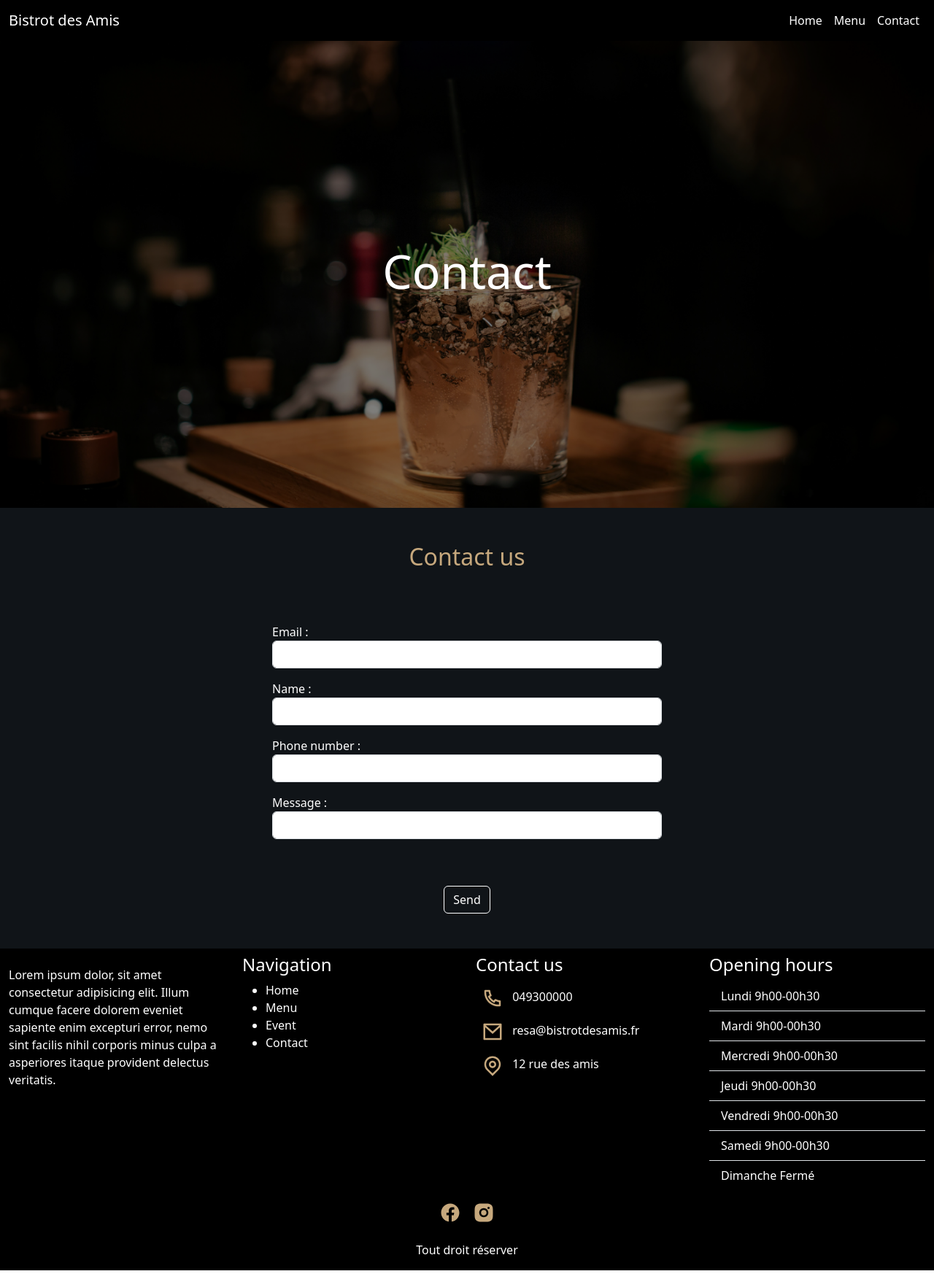
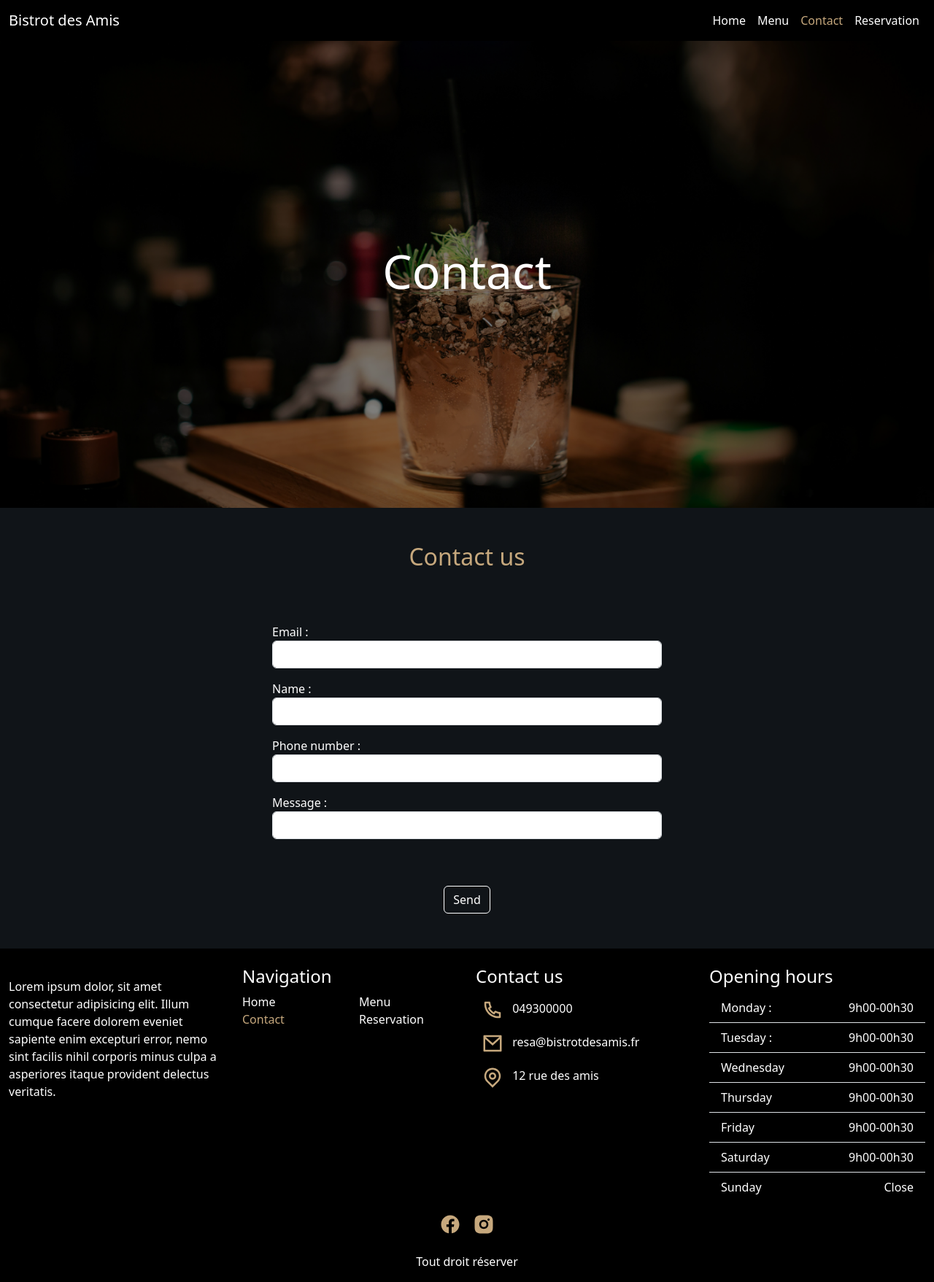
Before and after one commit to MickaelGP/VitrineBar, a Vue app: page /contact in a window 1280 px wide. Shown: the whole page at 73% size. Built offline with nearby package versions, Linux system fonts and the light colour scheme.

Commit message:
Adding view

```diff
--- a/src/components/FooterComponent.vue
+++ b/src/components/FooterComponent.vue
@@ -9,7 +9,7 @@ import IconMap from './icon/IconMap.vue';
 <template>
     <footer class="bg-black text-white">
         <div class="row mx-0">
-            <div class="col-lg-3">
+            <div class="col-lg-3 pt-3">
                 <img src="" alt="">
                 <p>
                     Lorem ipsum dolor, sit amet consectetur adipisicing elit. Illum cumque facere dolorem eveniet
@@ -18,26 +18,26 @@ import IconMap from './icon/IconMap.vue';
                     delectus veritatis.
                 </p>
             </div>
-            <div class="col-lg-3">
+            <div class="col-lg-3 pt-3">
                 <div class="mt-2">
                     <h4>Navigation</h4>
-                    <ul>
-                        <li>
+                    <div class="row">
+                        <div class="col-6">
                             <RouterLink to="/" class="nav-link">Home</RouterLink>
-                        </li>
-                        <li>
-                            <RouterLink to="/" class="nav-link">Menu</RouterLink>
-                        </li>
-                        <li>
-                            <RouterLink to="/" class="nav-link">Event</RouterLink>
-                        </li>
-                        <li>
-                            <RouterLink to="/" class="nav-link">Contact</RouterLink>
-                        </li>
-                    </ul>
+                        </div>
+                        <div class="col-6">
+                            <RouterLink to="/menu" class="nav-link">Menu</RouterLink>
+                        </div>
+                        <div class="col-6">
+                            <RouterLink to="/contact" class="nav-link">Contact</RouterLink>
+                        </div>
+                        <div class="col-6">
+                            <a href="/#reservation" class="nav-link">Reservation</a>
+                        </div>
+                    </div>
                 </div>
             </div>
-            <div class="col-lg-3">
+            <div class="col-lg-3 pt-3">
                 <div class="mt-2">
                     <h4>Contact us</h4>
                     <div>
@@ -47,19 +47,19 @@ import IconMap from './icon/IconMap.vue';
                     </div>
                 </div>
             </div>
-            <div class="col-lg-3">
+            <div class="col-lg-3 pt-3">
                 <div class="mt-2">
                 <h4>Opening hours</h4>
                 </div>
                 <div>
                     <ul class="list-group list-group-flush">
-                        <li class="list-group-item bg-black text-white">Lundi 9h00-00h30</li>
-                        <li class="list-group-item bg-black text-white">Mardi 9h00-00h30</li>
-                        <li class="list-group-item bg-black text-white">Mercredi 9h00-00h30</li>
-                        <li class="list-group-item bg-black text-white">Jeudi 9h00-00h30</li>
-                        <li class="list-group-item bg-black text-white">Vendredi 9h00-00h30</li>
-                        <li class="list-group-item bg-black text-white">Samedi 9h00-00h30</li>
-                        <li class="list-group-item bg-black text-white">Dimanche Fermé</li>
+                        <li class="list-group-item bg-black text-white"><span class="day">Monday :</span> <span class="time-day">9h00-00h30</span></li>
+                        <li class="list-group-item bg-black text-white"><span>Tuesday :</span> <span>9h00-00h30</span></li>
+                        <li class="list-group-item bg-black text-white"><span>Wednesday</span> <span>9h00-00h30</span></li>
+                        <li class="list-group-item bg-black text-white"><span>Thursday</span> <span>9h00-00h30</span></li>
+                        <li class="list-group-item bg-black text-white"><span>Friday</span> <span>9h00-00h30</span></li>
+                        <li class="list-group-item bg-black text-white"><span>Saturday</span> <span>9h00-00h30</span></li>
+                        <li class="list-group-item bg-black text-white"><span>Sunday</span> <span>Close</span></li>
                     </ul>
                 </div>
             </div>
@@ -74,5 +74,19 @@ import IconMap from './icon/IconMap.vue';
             </div>
         </div>
     </footer>
-
 </template>
+<style>
+.nav-link{
+    color: white;
+}
+.nav-link:hover{
+    color: var(--primary-color);
+}
+.router-link-exact-active{
+    color: var(--primary-color);
+}
+.list-group-item {
+    display: flex;
+    justify-content: space-between;
+}
+</style>
--- a/src/components/NavBarComponent.vue
+++ b/src/components/NavBarComponent.vue
@@ -13,13 +13,16 @@ import { RouterLink } from 'vue-router';
                 <div class="collapse navbar-collapse" id="navbarNav">
                     <ul class="navbar-nav ms-auto">
                         <li class="nav-item">
-                            <RouterLink to="/" class="nav-link text-white">Home</RouterLink>
+                            <RouterLink to="/" class="nav-link">Home</RouterLink>
                         </li>
                         <li class="nav-item">
-                            <RouterLink to="/menu" class="nav-link text-white">Menu</RouterLink>
+                            <RouterLink to="/menu" class="nav-link">Menu</RouterLink>
                         </li>
                         <li class="nav-item">
-                            <RouterLink to="/contact" class="nav-link text-white">Contact</RouterLink>
+                            <RouterLink to="/contact" class="nav-link">Contact</RouterLink>
+                        </li>
+                        <li class="nav-item">
+                            <a href="/#reservation" class="nav-link">Reservation</a>
                         </li>
                     </ul>
                 </div>
@@ -27,3 +30,14 @@ import { RouterLink } from 'vue-router';
         </nav>
     </header>
 </template>
+<style scoped>
+.nav-link{
+    color: white;
+}
+.nav-link:hover{
+    color: var(--primary-color);
+}
+.router-link-exact-active{
+    color: var(--primary-color);
+}
+</style>
```
